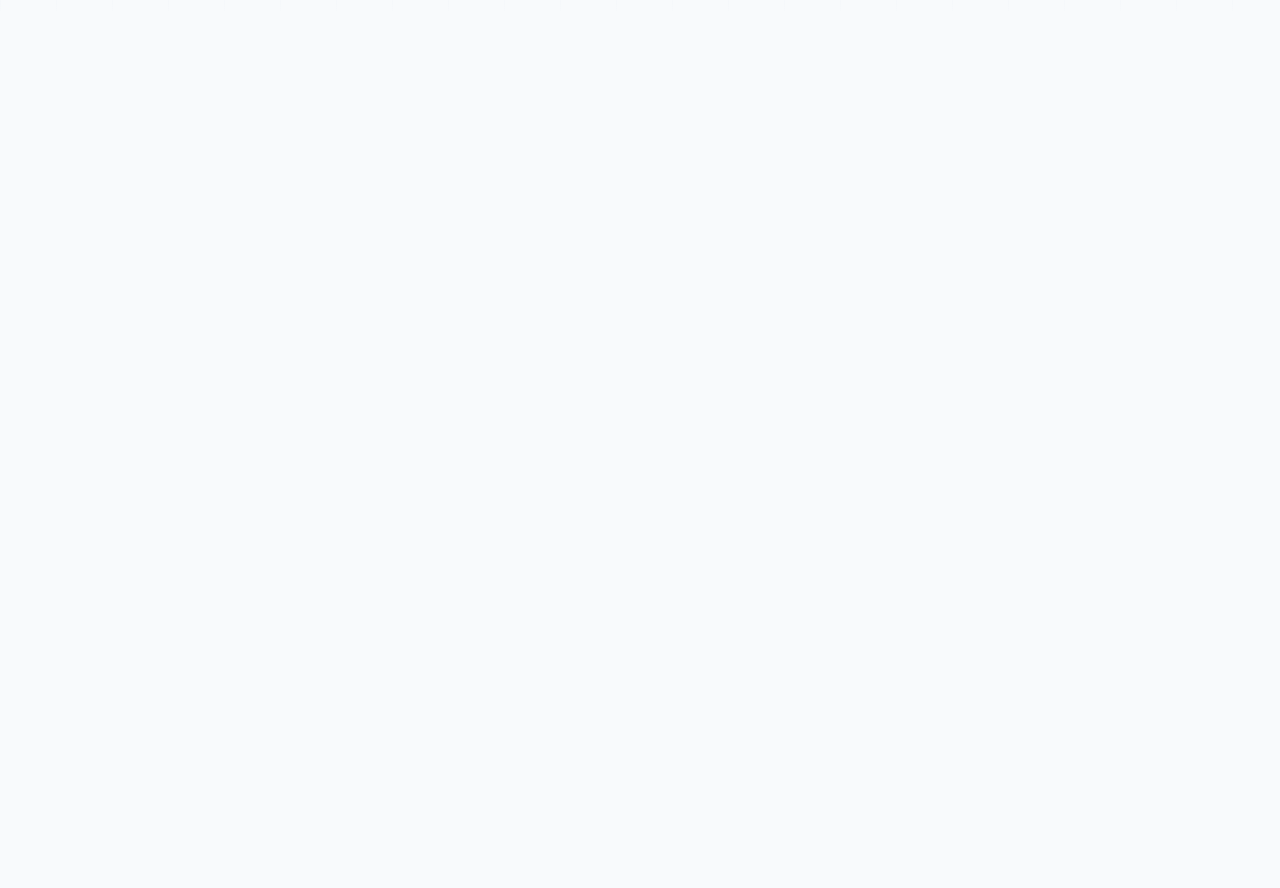
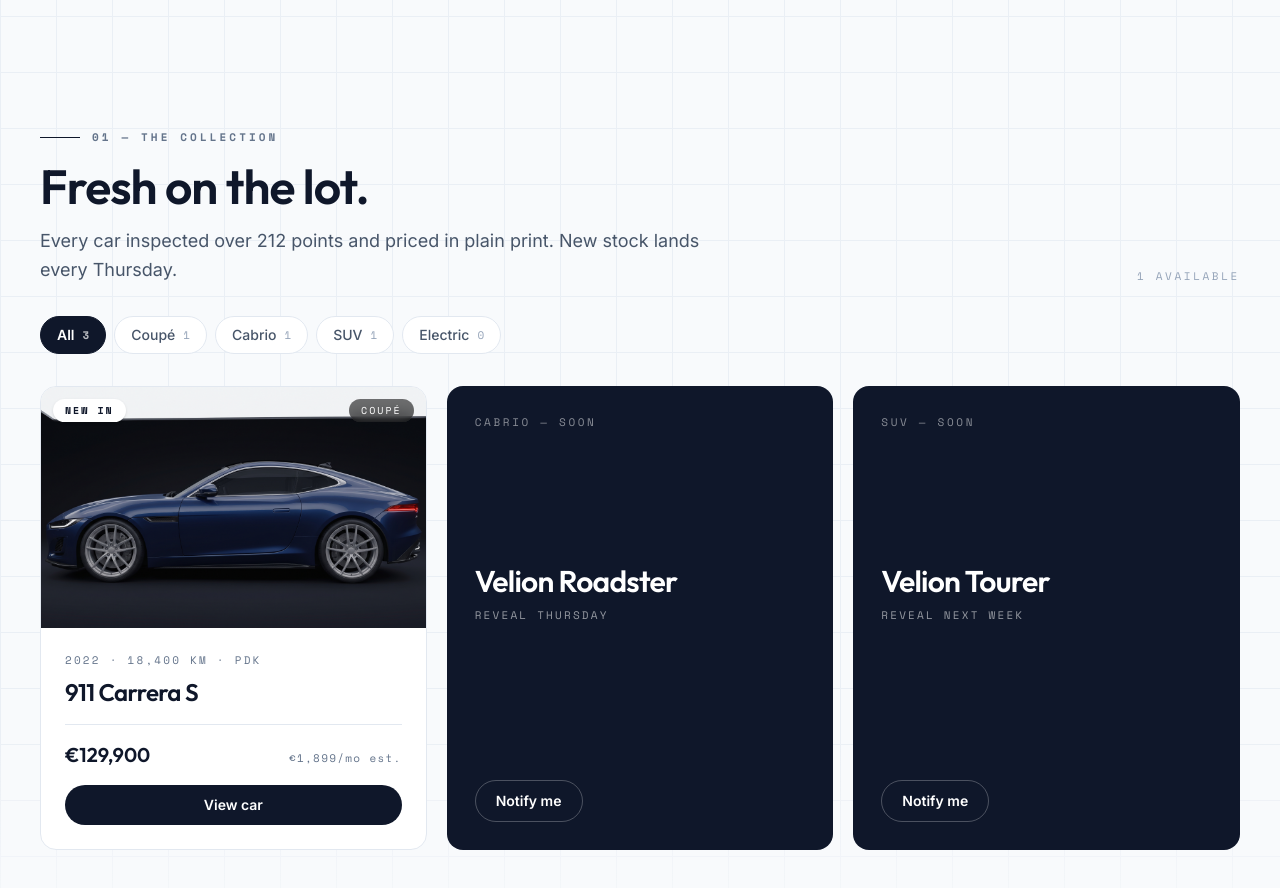
Before and after one commit to FavourDarasimi/Velion, a Next.js app: page / in a window 1280 px wide. Shown: the part 880-1768 px from the top of the page. Before the commit the page ends 897 px from the top, so only its background shows below. Built offline with nearby package versions, Linux system fonts and the light colour scheme.

Commit message:
feat(collection): stock grid section with filters plus dialog hash move

```diff
--- a/app/page.tsx
+++ b/app/page.tsx
@@ -1,4 +1,5 @@
 import CarDialog from "@/components/CarDialog";
+import Collection from "@/components/Collection";
 import Hero from "@/components/Hero";
 import Navbar from "@/components/Navbar";
 
@@ -25,6 +26,7 @@
 
       <main className="relative z-10 flex flex-1 flex-col">
         <Hero />
+        <Collection />
       </main>
 
       {/* Dialog sits at page root so its backdrop covers the navbar too */}
--- a/components/CarDialog.tsx
+++ b/components/CarDialog.tsx
@@ -3,15 +3,15 @@
 import { useCallback, useEffect, useRef, useState } from "react";
 import Image from "next/image";
 import gsap from "gsap";
-import { COLLECTION_HASH, SHOTS } from "@/components/car-images";
+import { DIALOG_HASH, SHOTS } from "@/components/car-images";
 
 const reduced = () =>
   window.matchMedia("(prefers-reduced-motion: reduce)").matches;
 
 /**
- * Full-screen car gallery dialog, hash-routed on #collection:
- * "View car" links and the nav Collection anchor open it, the back
- * button and Escape close it, and the URL is shareable.
+ * Full-screen car gallery dialog, hash-routed on #car:
+ * "View car" buttons open it, the back button and Escape close it,
+ * and the URL is shareable.
  */
 export default function CarDialog() {
   const [open, setOpen] = useState(false);
@@ -38,7 +38,7 @@
   const close = useCallback(() => {
     setOpen(false);
     document.body.style.overflow = "";
-    if (window.location.hash === COLLECTION_HASH) {
+    if (window.location.hash === DIALOG_HASH) {
       history.replaceState(
         null,
         "",
@@ -48,10 +48,10 @@
     if (openerRef.current?.isConnected) openerRef.current.focus();
   }, []);
 
-  // Hash sync — open on #collection, silent-close on back navigation
+  // Hash sync — open on #car, silent-close on back navigation
   useEffect(() => {
     const sync = () => {
-      if (window.location.hash === COLLECTION_HASH) {
+      if (window.location.hash === DIALOG_HASH) {
         if (document.activeElement instanceof HTMLElement) {
           openerRef.current = document.activeElement;
         }
--- /dev/null
+++ b/components/Collection.tsx
@@ -0,0 +1,212 @@
+"use client";
+
+import { useLayoutEffect, useRef, useState } from "react";
+import Image from "next/image";
+import gsap from "gsap";
+import { ScrollTrigger } from "gsap/ScrollTrigger";
+import { CARS, FILTERS, type Car } from "@/components/cars";
+import { DIALOG_HASH } from "@/components/car-images";
+
+function CarCard({ car }: { car: Car }) {
+  if (car.status === "soon") {
+    return (
+      <article
+        data-reveal
+        className="flex min-h-80 flex-col justify-between overflow-hidden rounded-2xl bg-[#0F172A] p-6 text-white sm:p-7"
+      >
+        <p className="font-mono text-[11px] tracking-[0.24em] text-white/50 uppercase">
+          {car.bodyType} — Soon
+        </p>
+        <div>
+          <h3 className="font-display text-3xl font-semibold tracking-tight">
+            {car.name}
+          </h3>
+          <p className="mt-2 font-mono text-[11px] tracking-[0.2em] text-white/55 uppercase">
+            {car.tagline}
+          </p>
+        </div>
+        <a
+          href="#visit"
+          className="mt-6 inline-flex w-fit items-center rounded-full border border-white/25 px-5 py-2.5 text-sm font-semibold transition-colors hover:border-white hover:bg-white/10 focus-visible:ring-2 focus-visible:ring-white focus-visible:outline-none"
+        >
+          Notify me
+        </a>
+      </article>
+    );
+  }
+
+  return (
+    <article
+      data-reveal
+      className="group flex flex-col overflow-hidden rounded-2xl border border-[#E2E8F0] bg-white transition-shadow duration-300 hover:shadow-[0_24px_50px_-30px_rgba(15,23,42,0.4)]"
+    >
+      <div className="relative aspect-[16/10] overflow-hidden">
+        {car.image && (
+          <Image
+            src={car.image}
+            alt={car.imageAlt ?? car.name}
+            fill
+            sizes="(max-width: 1024px) 95vw, 460px"
+            className="object-cover transition-transform duration-700 ease-out group-hover:scale-[1.04]"
+          />
+        )}
+        {car.badge && (
+          <span className="absolute top-3 left-3 rounded-full bg-white px-3 py-1 font-mono text-[10px] font-bold tracking-[0.2em] text-[#0F172A] uppercase shadow-sm">
+            {car.badge}
+          </span>
+        )}
+        <span className="absolute top-3 right-3 rounded-full bg-black/55 px-3 py-1 font-mono text-[10px] tracking-[0.2em] text-white uppercase backdrop-blur-sm">
+          {car.bodyType}
+        </span>
+      </div>
+      <div className="flex flex-1 flex-col p-5 sm:p-6">
+        <p className="font-mono text-[11px] tracking-[0.2em] text-[#64748B] uppercase">
+          {car.tagline}
+        </p>
+        <h3 className="font-display mt-2 text-2xl font-semibold tracking-tight text-[#0F172A]">
+          {car.name}
+        </h3>
+        <div className="mt-4 flex items-baseline justify-between border-t border-[#E2E8F0] pt-4">
+          <p className="font-display text-xl font-semibold text-[#0F172A]">
+            {car.price}
+          </p>
+          <p className="font-mono text-[11px] tracking-[0.12em] text-[#64748B]">
+            {car.monthly}
+          </p>
+        </div>
+        <a
+          href={DIALOG_HASH}
+          className="mt-4 inline-flex items-center justify-center rounded-full bg-[#0F172A] px-5 py-2.5 text-sm font-semibold text-white transition-colors duration-200 hover:bg-[#1E293B] focus-visible:ring-2 focus-visible:ring-[#0F172A] focus-visible:ring-offset-2 focus-visible:outline-none"
+        >
+          View car
+        </a>
+      </div>
+    </article>
+  );
+}
+
+export default function Collection() {
+  const root = useRef<HTMLElement>(null);
+  const [filter, setFilter] = useState<(typeof FILTERS)[number]>("All");
+
+  useLayoutEffect(() => {
+    const ctx = gsap.context(() => {
+      if (window.matchMedia("(prefers-reduced-motion: reduce)").matches)
+        return;
+      gsap.registerPlugin(ScrollTrigger);
+      gsap.utils.toArray<HTMLElement>("[data-reveal]").forEach((el) => {
+        gsap.from(el, {
+          y: 32,
+          autoAlpha: 0,
+          duration: 0.9,
+          ease: "expo.out",
+          scrollTrigger: { trigger: el, start: "top 88%" },
+        });
+      });
+    }, root);
+    return () => ctx.revert();
+  }, []);
+
+  const visible =
+    filter === "All" ? CARS : CARS.filter((c) => c.bodyType === filter);
+  const countFor = (f: (typeof FILTERS)[number]) =>
+    f === "All" ? CARS.length : CARS.filter((c) => c.bodyType === f).length;
+
+  return (
+    <section
+      ref={root}
+      id="collection"
+      aria-labelledby="collection-title"
+      className="relative scroll-mt-28 py-20 sm:py-28"
+    >
+      <div className="mx-auto w-full max-w-[1500px] px-4 sm:px-6 lg:px-10">
+        <div
+          data-reveal
+          className="flex flex-wrap items-end justify-between gap-6"
+        >
+          <div className="max-w-2xl">
+            <p className="flex items-center gap-3 font-mono text-[11px] font-bold tracking-[0.28em] text-[#64748B] uppercase">
+              <span aria-hidden="true" className="h-px w-10 bg-[#0F172A]" />
+              01 — The collection
+            </p>
+            <h2
+              id="collection-title"
+              className="font-display mt-4 text-4xl font-semibold tracking-[-0.02em] text-balance text-[#0F172A] sm:text-5xl"
+            >
+              Fresh on the lot.
+            </h2>
+            <p className="mt-4 text-lg leading-relaxed text-[#475569]">
+              Every car inspected over 212 points and priced in plain
+              print. New stock lands every Thursday.
+            </p>
+          </div>
+          <p className="font-mono text-[11px] tracking-[0.24em] text-[#94A3B8] uppercase">
+            {CARS.filter((c) => c.status === "available").length} available
+          </p>
+        </div>
+
+        <div
+          data-reveal
+          role="group"
+          aria-label="Filter by body type"
+          className="mt-8 flex flex-wrap gap-2"
+        >
+          {FILTERS.map((f) => {
+            const isActive = filter === f;
+            return (
+              <button
+                key={f}
+                type="button"
+                onClick={() => setFilter(f)}
+                aria-pressed={isActive}
+                className={`flex cursor-pointer items-center gap-2 rounded-full border px-4 py-2 text-sm transition-colors duration-200 focus-visible:ring-2 focus-visible:ring-[#0F172A] focus-visible:outline-none ${
+                  isActive
+                    ? "border-[#0F172A] bg-[#0F172A] font-semibold text-white"
+                    : "border-[#E2E8F0] bg-white font-medium text-[#475569] hover:border-[#0F172A] hover:text-[#0F172A]"
+                }`}
+              >
+                {f}
+                <span
+                  className={`font-mono text-[11px] ${isActive ? "text-white/70" : "text-[#94A3B8]"}`}
+                >
+                  {countFor(f)}
+                </span>
+              </button>
+            );
+          })}
+        </div>
+
+        <p aria-live="polite" className="sr-only">
+          {visible.length} {visible.length === 1 ? "car" : "cars"} shown
+        </p>
+
+        {visible.length > 0 ? (
+          <div className="mt-8 grid gap-4 sm:gap-5 lg:grid-cols-3">
+            {visible.map((car) => (
+              <CarCard key={car.id} car={car} />
+            ))}
+          </div>
+        ) : (
+          <div
+            data-reveal
+            className="mt-8 rounded-2xl border border-dashed border-[#CBD5E1] bg-white/60 px-6 py-16 text-center"
+          >
+            <p className="font-display text-2xl font-semibold tracking-tight text-[#0F172A]">
+              Nothing here right now.
+            </p>
+            <p className="mt-2 text-[#475569]">
+              New stock lands every Thursday — check back soon.
+            </p>
+            <button
+              type="button"
+              onClick={() => setFilter("All")}
+              className="mt-6 cursor-pointer rounded-full bg-[#0F172A] px-6 py-2.5 text-sm font-semibold text-white transition-colors hover:bg-[#1E293B] focus-visible:ring-2 focus-visible:ring-[#0F172A] focus-visible:ring-offset-2 focus-visible:outline-none"
+            >
+              Browse everything
+            </button>
+          </div>
+        )}
+      </div>
+    </section>
+  );
+}
--- a/components/Hero.tsx
+++ b/components/Hero.tsx
@@ -343,7 +343,7 @@
                 </span>
               </span>
               <a
-                href="#collection"
+                href="#car"
                 className="rounded-full bg-white px-5 py-2.5 text-sm font-semibold text-[#0F172A] transition-colors duration-200 hover:bg-[#E9EDF1] focus-visible:ring-2 focus-visible:ring-white focus-visible:outline-none"
               >
                 View car
--- a/components/car-images.ts
+++ b/components/car-images.ts
@@ -5,7 +5,7 @@
   n: string;
 }
 
-export const COLLECTION_HASH = "#collection";
+export const DIALOG_HASH = "#car";
 
 export const SHOTS: CarShot[] = [
   {
--- /dev/null
+++ b/components/cars.ts
@@ -0,0 +1,54 @@
+export type CarStatus = "available" | "soon";
+
+export type BodyType = "Coupé" | "Cabrio" | "SUV" | "Electric";
+
+export interface Car {
+  id: string;
+  name: string;
+  tagline: string;
+  price?: string;
+  monthly?: string;
+  badge?: string;
+  status: CarStatus;
+  bodyType: BodyType;
+  image?: string;
+  imageAlt?: string;
+}
+
+export const FILTERS: Array<"All" | BodyType> = [
+  "All",
+  "Coupé",
+  "Cabrio",
+  "SUV",
+  "Electric",
+];
+
+export const CARS: Car[] = [
+  {
+    id: "coupe-01",
+    name: "911 Carrera S",
+    tagline: "2022 · 18,400 km · PDK",
+    price: "€129,900",
+    monthly: "€1,899/mo est.",
+    badge: "New in",
+    status: "available",
+    bodyType: "Coupé",
+    image: "/gallery/side.jpg",
+    imageAlt:
+      "Midnight-blue sports coupe, pure side profile in a dark studio",
+  },
+  {
+    id: "cabrio-02",
+    name: "Velion Roadster",
+    tagline: "Reveal Thursday",
+    status: "soon",
+    bodyType: "Cabrio",
+  },
+  {
+    id: "suv-03",
+    name: "Velion Tourer",
+    tagline: "Reveal next week",
+    status: "soon",
+    bodyType: "SUV",
+  },
+];
```
